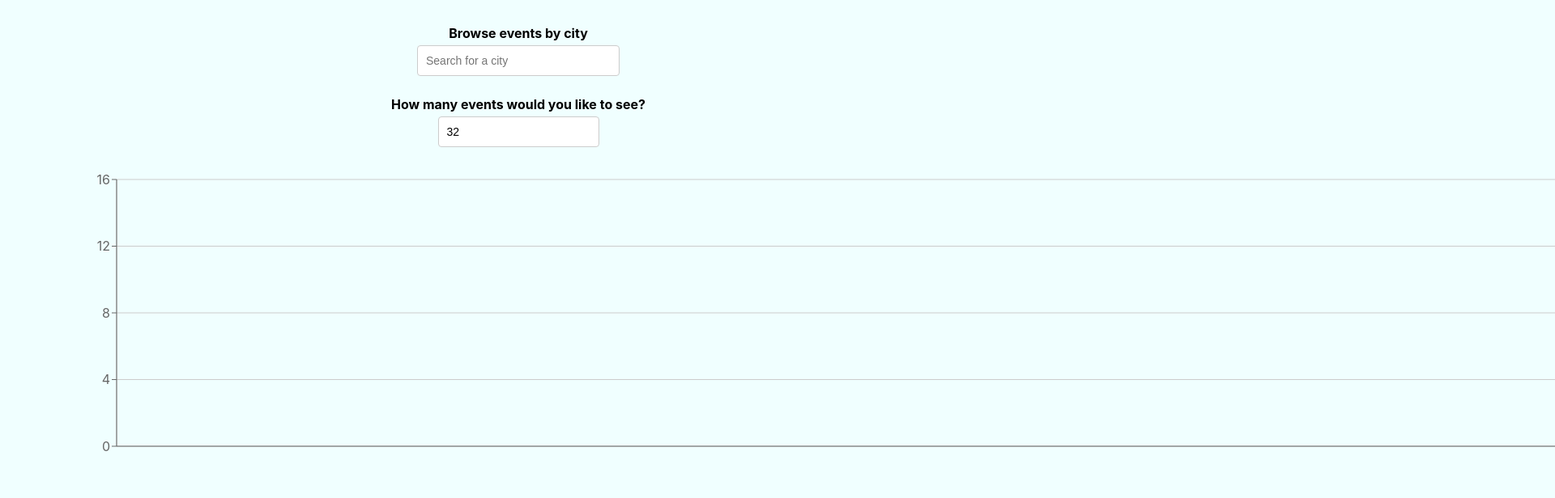
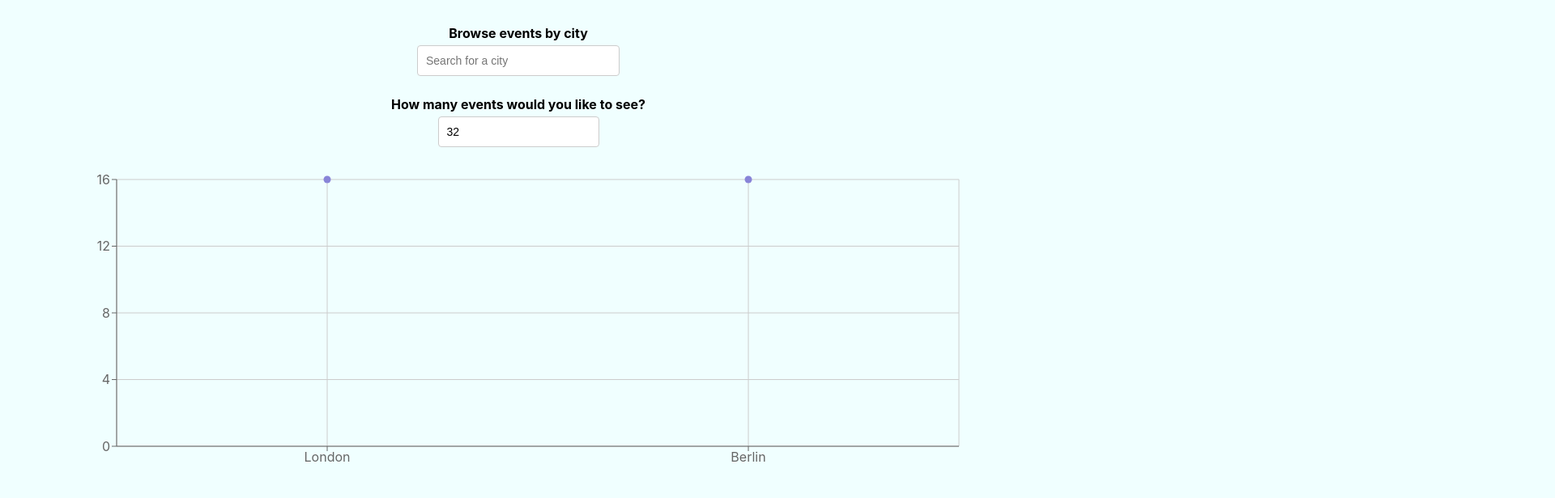
Before and after one commit to RParker505/meet, a React (Create React App) app: page / in a window 1280 px wide. Shown: the top 616 px of the page at 81% size, 1920 px wide, since content can reach past the window. Built offline with nearby package versions, Linux system fonts and the light colour scheme; what atatus-spa would draw is missing.

Commit message:
Fix chart width

```diff
--- a/src/components/CityEventsChart.js
+++ b/src/components/CityEventsChart.js
@@ -29,7 +29,7 @@ const CityEventsChart = ({allLocations, events}) => {
       };
 
       return (
-        <ResponsiveContainer width="990%" height={400}>
+        <ResponsiveContainer width="99%" height={400}>
           <ScatterChart
             margin={{
               top: 20,
```
